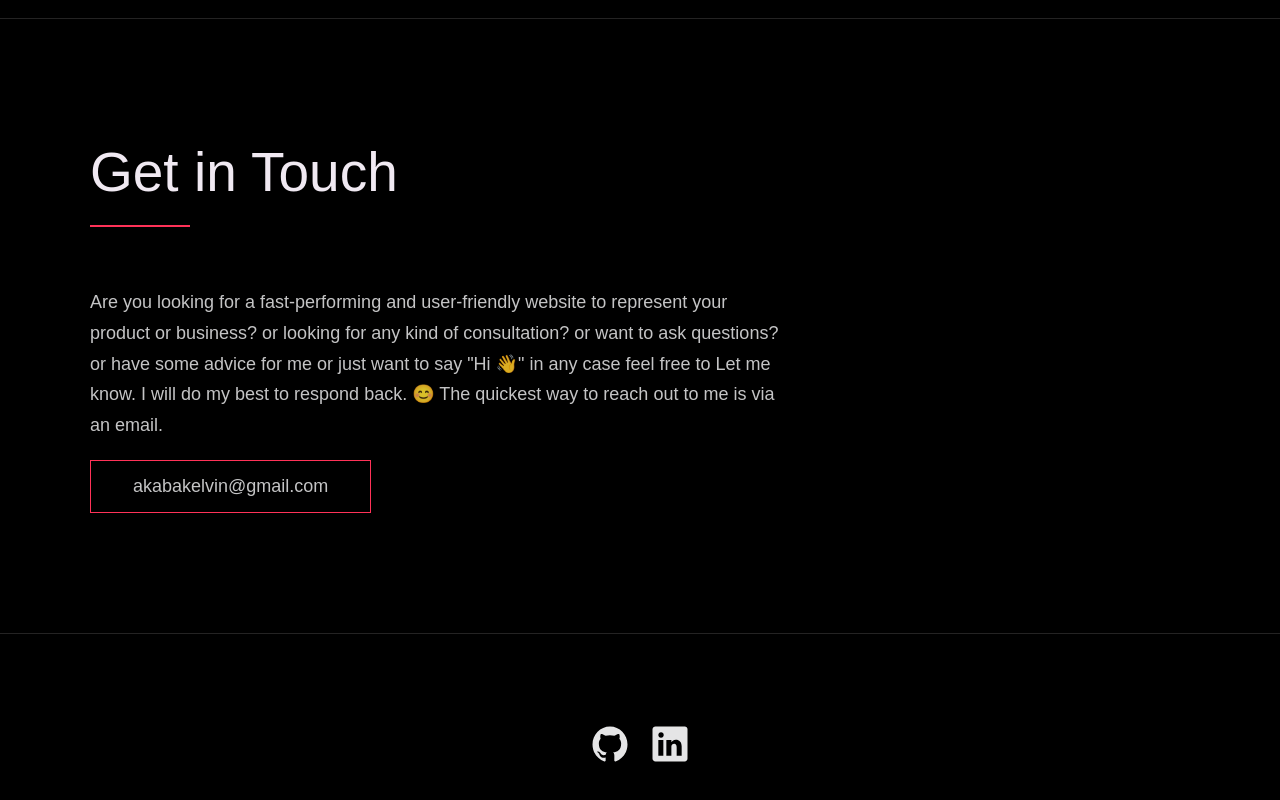
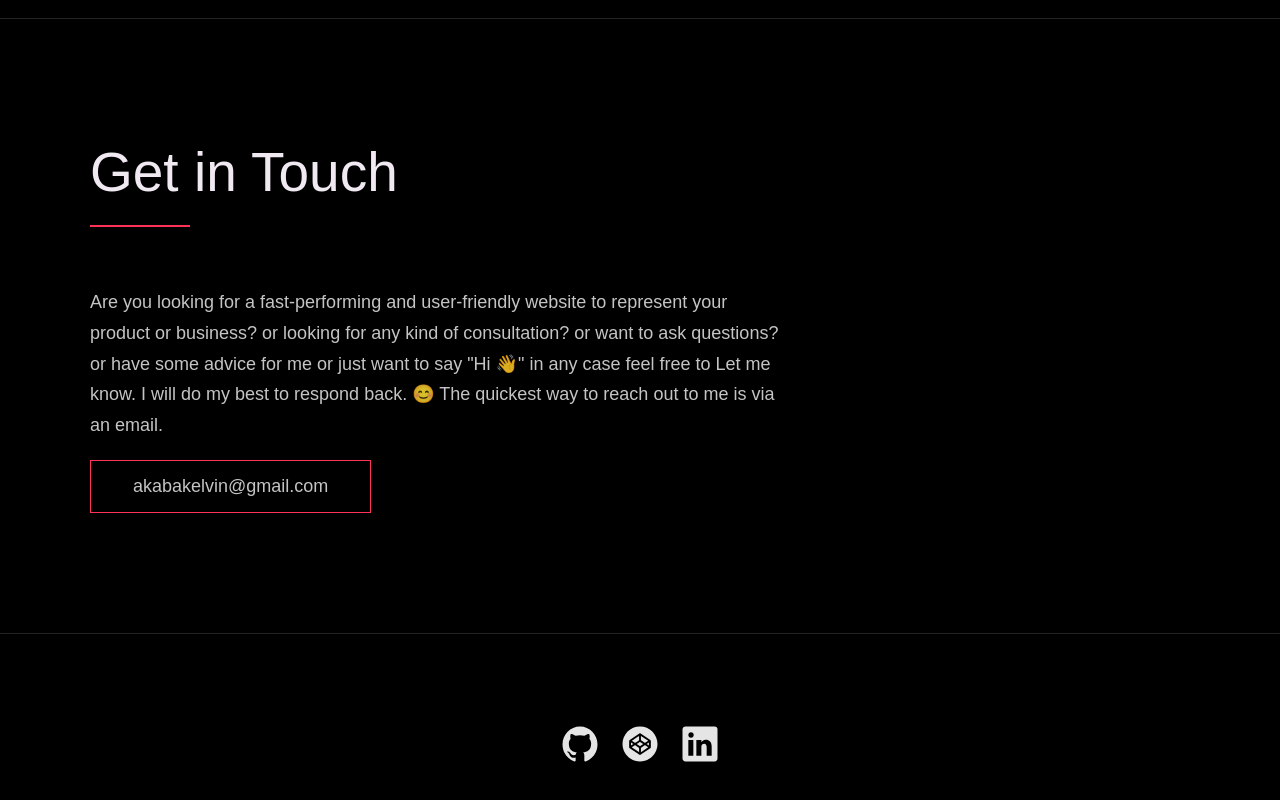
Before and after one commit to eakelvin/portfolio-ii, a React (Vite) app: page / in a window 1280 px wide. Shown: the part 3820-4620 px from the top of the page. Built offline with nearby package versions, Linux system fonts and the light colour scheme; a web font is replaced by a local one.

Commit message:
footer layout

```diff
--- a/src/Components/Footer.jsx
+++ b/src/Components/Footer.jsx
@@ -5,21 +5,16 @@ const Footer = () => {
     <footer role="contentinfo" className="footer">
       <div className="row">
         <ul className="footer__social-links">
-          {/* <li className="footer__social-link-item">
-            <a href="" title="Link to Twitter Profile">
-              <img src="./images/twitter.svg" className="footer__social-image" alt="Twitter" />
-            </a>
-          </li> */}
           <li className="footer__social-link-item">
             <a href="https://github.com/eakelvin" title="Link to Github Profile">
               <img src="./images/github.svg" className="footer__social-image" alt="Github" />
             </a>
           </li>
-          {/* <li className="footer__social-link-item">
-            <a href="https://codepen.io/nisar_hassan" title="Link to Codepen Profile">
+          <li className="footer__social-link-item">
+            <a href="https://ea-linktree.netlify.app/" title="LinkTree Profile">
               <img src="./images/codepen.svg" className="footer__social-image" alt="Codepen" />
             </a>
-          </li> */}
+          </li>
           <li className="footer__social-link-item">
             <a href="https://www.linkedin.com/in/kelvin-akaba/" title="Link to Linkedin Profile">
               <img src="./images/linkedin.svg" className="footer__social-image" alt="Linkedin" />
```
